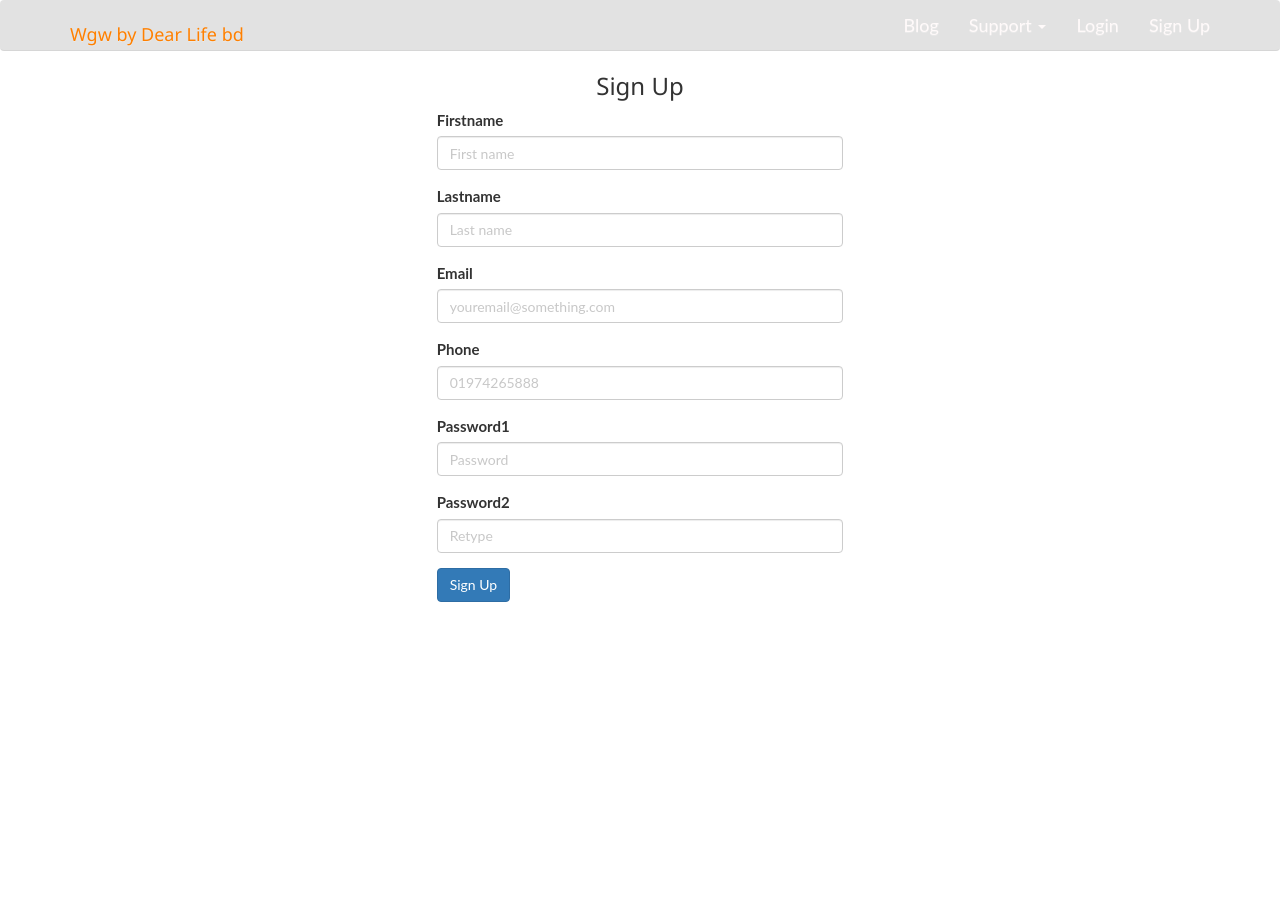
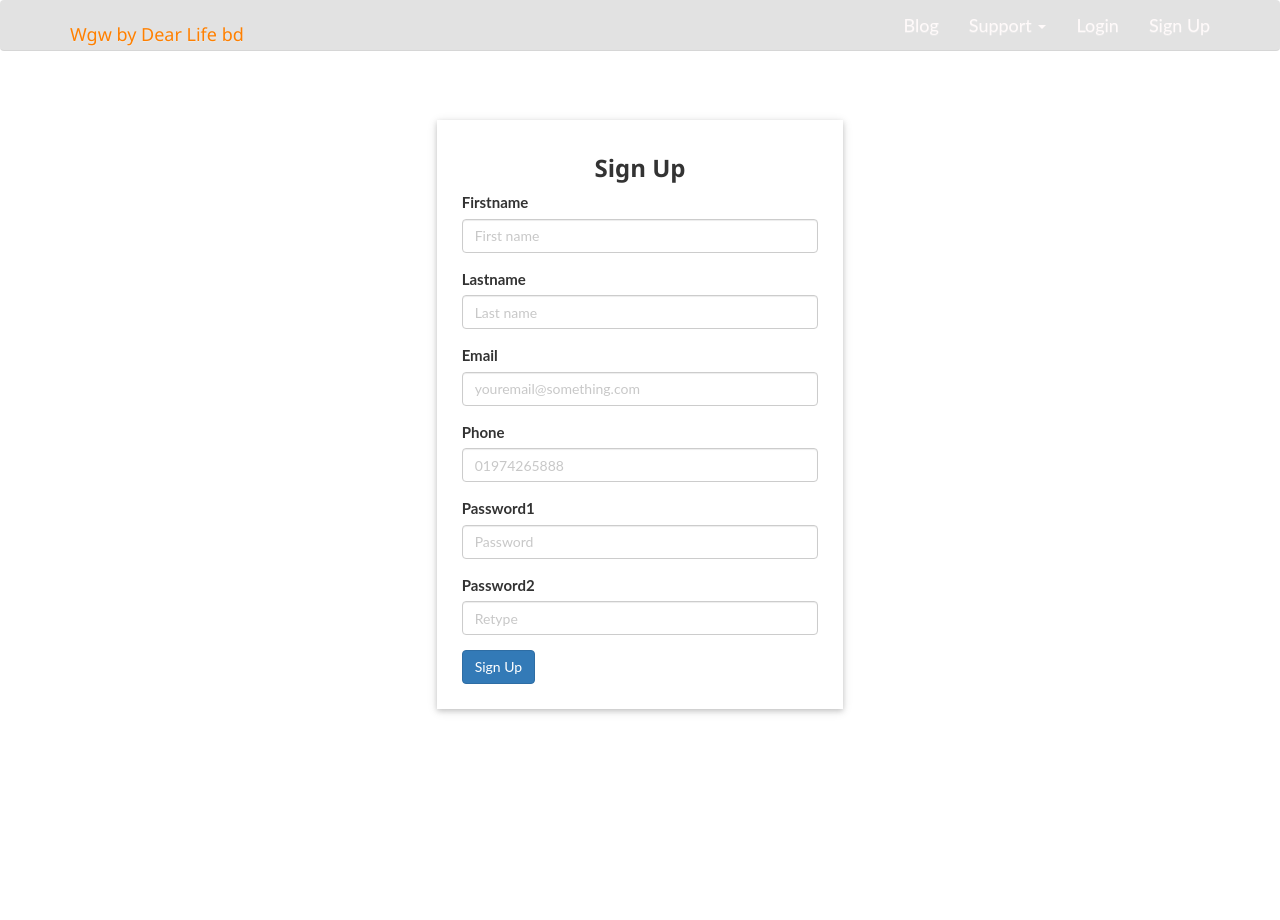
Before and after one commit to Moshiurmamun/online-booking, a Django app: page /accounts/sign-up/ in a window 1280 px wide. Before the commit the page ends 602 px from the top, so only its background shows below. Run offline with Django 3.2, Linux system fonts and the light colour scheme; some libraries are stand-ins or nearby versions.

Commit message:
Add files via upload

```diff
--- a/accounts/templates/accounts/signup.html
+++ b/accounts/templates/accounts/signup.html
@@ -3,32 +3,20 @@
 {% load crispy_forms_tags %}
 
 
-<title> Sign Up</title>
      {% block stylesheet %}
         <link rel="stylesheet" href="{% static 'css/signup.css' %}">
      {% endblock %}
 
 
 {% block content %}
-    <section>
-            <!-- <div class="background-image" > -->
-            <div >
 
 
 
+<div class="row" style="margin-top:120px">
+    <div class="col-md-4 col-sm-8 col-md-offset-4 col-sm-offset-2">
+        <div class="w3-card-2" style="padding:25px">
 
-            </div>
-    <br>
-</section>
-
-
-
-
-<div class="row">
-    <div class="col-md-4 col-sm-8 col-md-offset-4 col-sm-offset-2">
-        <div class="card">
-            <div class="card-body">
-        <h3 class="card-title text-center">Sign Up</h3>
+            <h3 class="text-center"><b>Sign Up</b></h3>
         <form method="POST" action="" enctype="multipart/form-data">
             {% csrf_token %}
             {{ form|crispy }}
```
Also changed, not shown: accounts/templates/accounts/login.html (+6 -4 lines).
